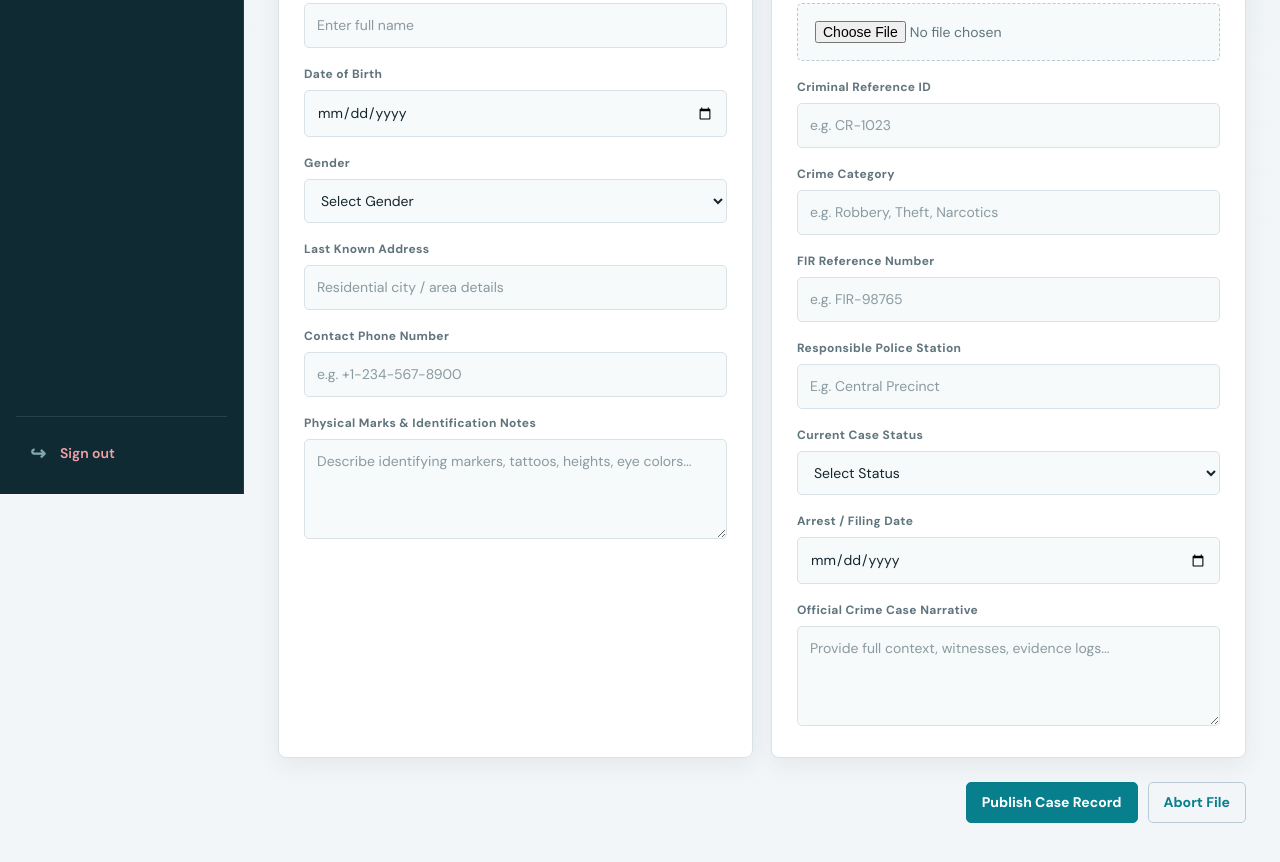
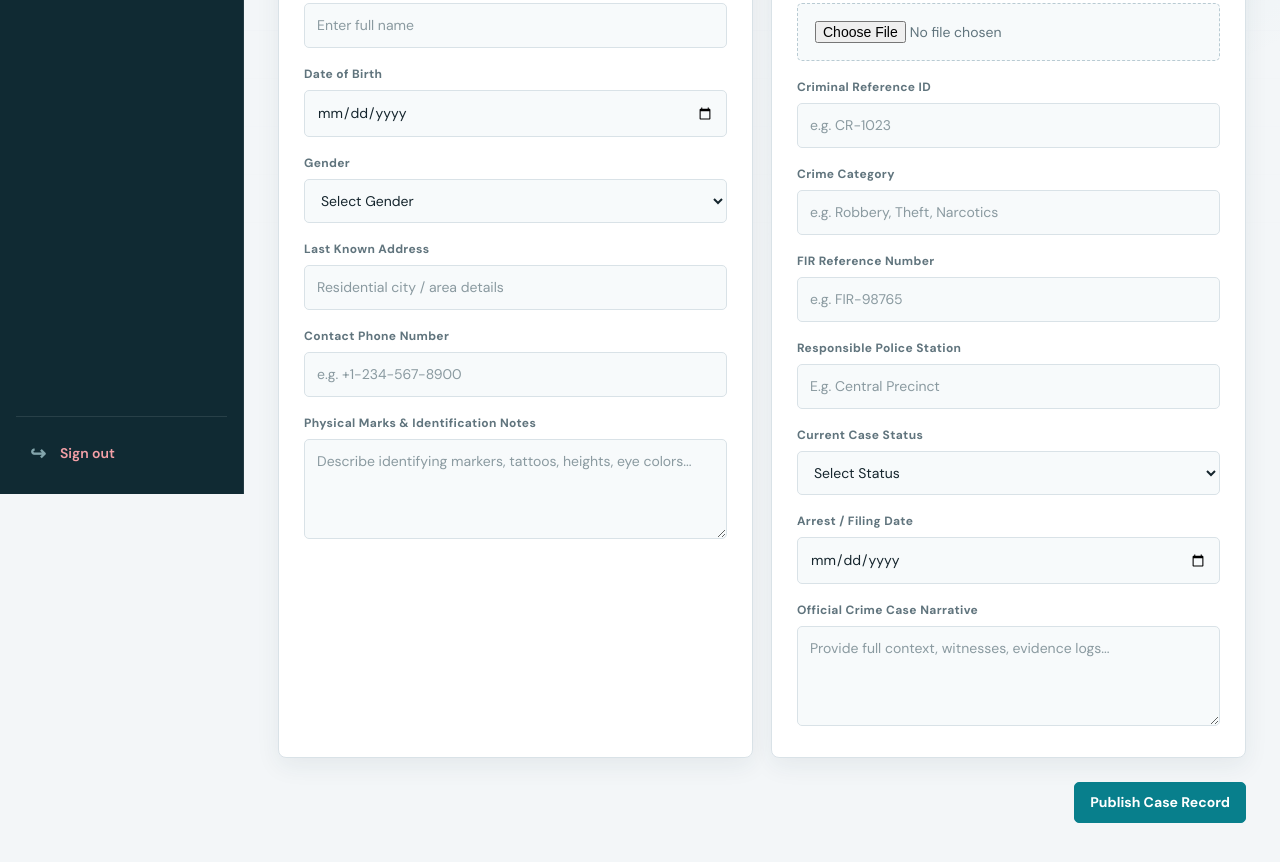
Before and after one commit to tinoxen/AI-POWERED-FACE-RECOGNITION-SYSTEM, a website: page CriminalDB/frontend/add-person.html in a window 1280 px wide. Shown: the part 306-1168 px from the top of the page. Drawn offline with Linux system fonts and the light colour scheme; sample sign-in values are in the browser's storage.

Commit message:
abort issue for officer

```diff
--- a/CriminalDB/frontend/add-person.html
+++ b/CriminalDB/frontend/add-person.html
@@ -94,7 +94,6 @@
 
       <div class="form-actions" style="justify-content: flex-end; margin-top: 24px;">
         <button type="submit">Publish Case Record</button>
-        <button type="button" class="secondary" onclick="window.location.href='view-persons.html'">Abort File</button>
       </div>
       <div class="error-msg" id="error-msg" style="text-align: right;"></div>
       <div class="success-msg" id="success-msg" style="text-align: right;"></div>
```
Also changed, not shown: CriminalDB/frontend/edit-person.html (+0 -1 lines).
